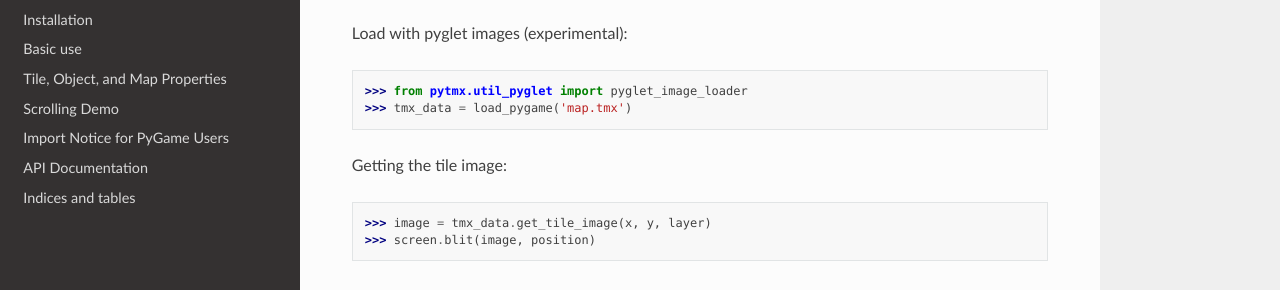
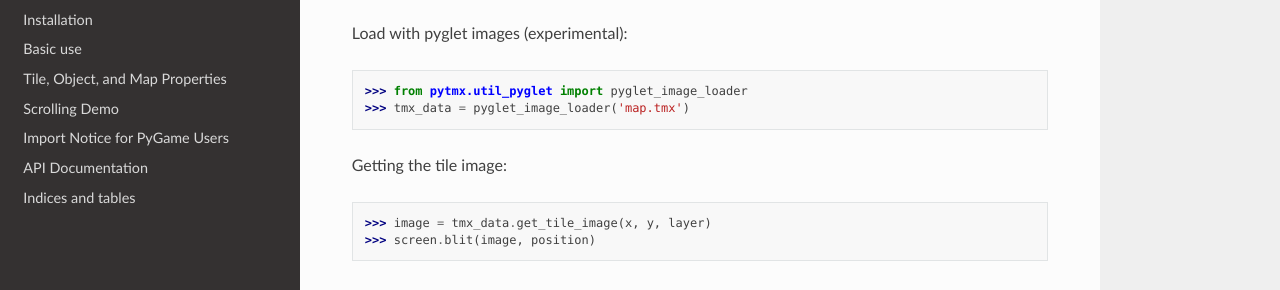
Before and after one commit to bitcraft/pytmx, a Sphinx documentation site: the page built from docs/index.rst, in a window 1280 px wide and 900 px high, scrolled down 1408 px. Shown: the part 159-449 px from the top of the window. Built offline with Sphinx 7.4.7 and the Read the Docs theme 2.0.0, drawn with Linux system fonts in a browser that asks for light colours; pages that are not in the unit, such as notebooks, are missing from menus.

Commit message:
Update index.rst

```diff
--- a/docs/index.rst
+++ b/docs/index.rst
@@ -74,7 +74,7 @@ Load with pysdl2 images (experimental):
 Load with pyglet images (experimental):
 
     >>> from pytmx.util_pyglet import pyglet_image_loader
-    >>> tmx_data = load_pygame('map.tmx')
+    >>> tmx_data = pyglet_image_loader('map.tmx')
 
 Getting the tile image:
 
```
